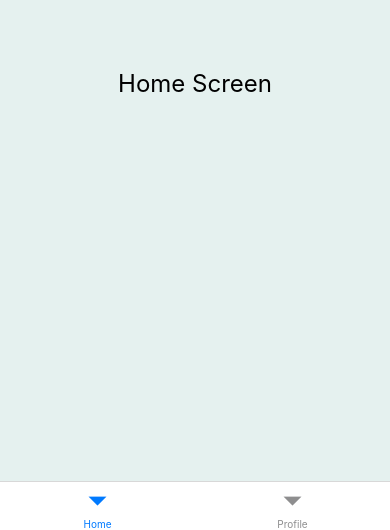
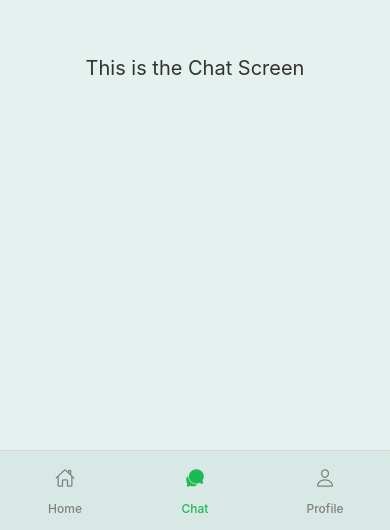
Before and after one commit to saloniarch/MyReactNativeApp, a React Native app: screen /Chat in a window 390 px wide. Shown: the part 314-844 px from the top of the page. Built offline with nearby package versions, Linux system fonts and the light colour scheme.

Commit message:
Added chat navigation and changed the icons

```diff
--- a/App.js
+++ b/App.js
@@ -1,30 +1,56 @@
 import React from 'react';
 import { NavigationContainer } from '@react-navigation/native';
-import { createStackNavigator } from '@react-navigation/stack';
 import { createBottomTabNavigator } from '@react-navigation/bottom-tabs';
-import SplashScreen from './screens/SplashScreen';
+import Icon from 'react-native-vector-icons/Ionicons';
+
 import HomeScreen from './screens/HomeScreen';
 import ProfileScreen from './screens/ProfileScreen';
+import ChatScreen from './screens/ChatScreen';
 
-const Stack = createStackNavigator();
 const Tab = createBottomTabNavigator();
 
 const TabNavigator = () => (
-  <Tab.Navigator screenOptions={{ headerShown: false }}>
+  <Tab.Navigator
+    screenOptions={({ route }) => ({
+      headerShown: false, // Hide header for all screens
+      tabBarIcon: ({ focused, color, size }) => {
+        let iconName;
+
+        if (route.name === 'Home') {
+          iconName = focused ? 'home' : 'home-outline';
+        } else if (route.name === 'Chat') {
+          iconName = focused ? 'chatbubbles' : 'chatbubbles-outline';
+        } else if (route.name === 'Profile') {
+          iconName = focused ? 'person' : 'person-outline';
+        }
+
+        return <Icon name={iconName} size={20} color={color} />;
+      },
+      tabBarLabelStyle: {
+        fontSize: 12,
+        fontWeight: '500',
+        paddingBottom: 4,
+      },
+      tabBarActiveTintColor: '#1DB954',
+      tabBarInactiveTintColor: 'gray',
+      tabBarStyle: {
+        height: 80,
+        paddingBottom: 10,
+        paddingTop: 4,
+        backgroundColor: '#d8e8e5',
+      },
+    })}
+  >
     <Tab.Screen name="Home" component={HomeScreen} />
+    <Tab.Screen name="Chat" component={ChatScreen} />
     <Tab.Screen name="Profile" component={ProfileScreen} />
   </Tab.Navigator>
 );
 
-const App = () => {
+export default function App() {
   return (
     <NavigationContainer>
-      <Stack.Navigator screenOptions={{ headerShown: false }}>
-        <Stack.Screen name="Splash" component={SplashScreen} />
-        <Stack.Screen name="Main" component={TabNavigator} />
-      </Stack.Navigator>
+      <TabNavigator />
     </NavigationContainer>
   );
-};
-
-export default App;
+}
--- a/screens/ChatScreen.js
+++ b/screens/ChatScreen.js
@@ -0,0 +1,25 @@
+import React from 'react';
+import { View, Text, StyleSheet } from 'react-native';
+
+const ChatScreen = () => {
+  return (
+    <View style={styles.container}>
+      <Text style={styles.text}>This is the Chat Screen</Text>
+    </View>
+  );
+};
+
+const styles = StyleSheet.create({
+  container: {
+    flex: 1,
+    justifyContent: 'center',
+    alignItems: 'center',
+    backgroundColor: '#e5f1ef',
+  },
+  text: {
+    fontSize: 20,
+    color: '#333',
+  },
+});
+
+export default ChatScreen;
```
